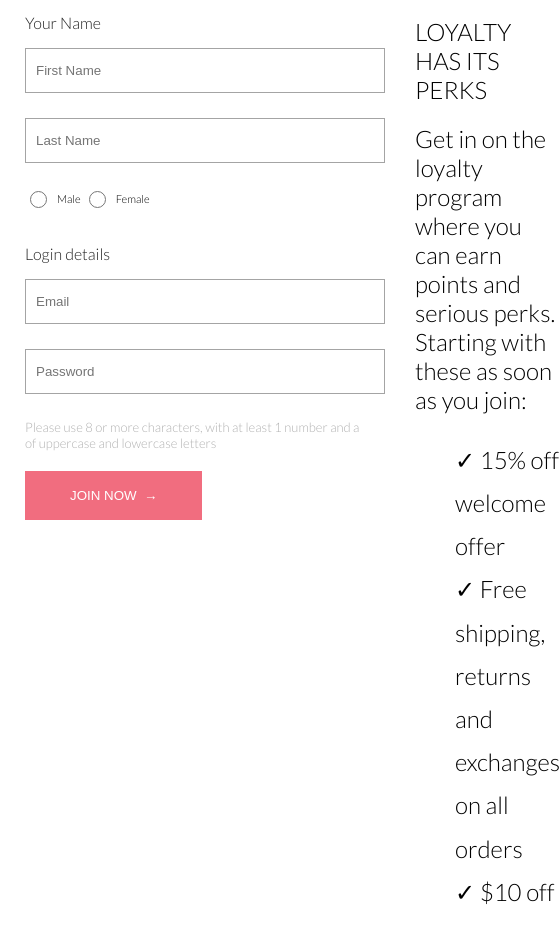
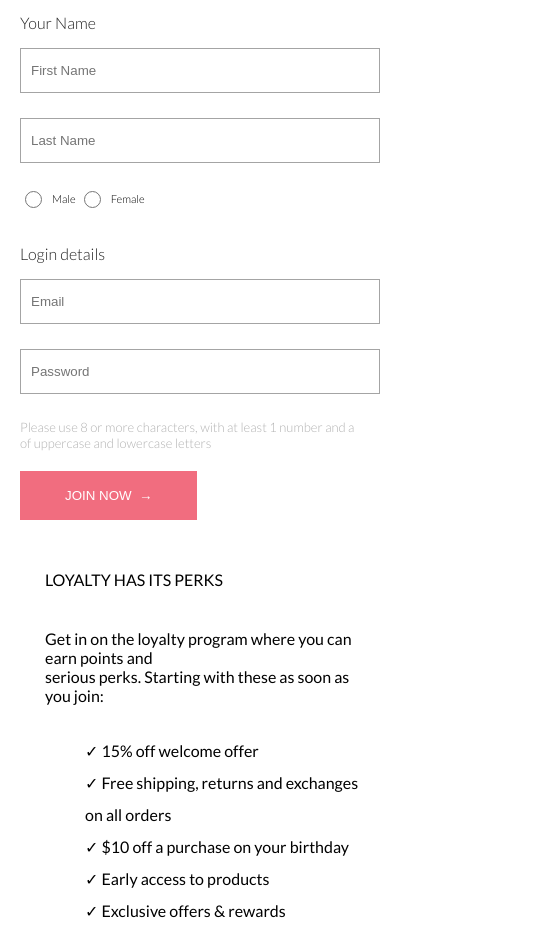
Before and after one commit to ZlidnyaMari/ShopGeek2, a plain HTML site: page registration.html in a window 390 px wide. Shown: the part 172-1100 px from the top of the page, 560 px wide, since content can reach past the window. Drawn offline with Linux system fonts and the light colour scheme.

Commit message:
Адаптив регистрация

```diff
--- a/style/style.scss
+++ b/style/style.scss
@@ -115,6 +115,21 @@ body {
       padding: 0;
       margin: 90px;
     }
+    .registration-info {
+      & h2 {
+          @include font (normal, normal, 16px, #000000);
+          margin-top: 50px;
+          margin-bottom: 40px;
+      }
+      & p {
+          @include font (normal, normal, 16px, #000000);
+      }
+      & ul {
+          @include font (normal, normal, 16px, #000000);
+          margin-top: 30px;
+          line-height: 2;
+      }
+  }
   }
 @media(max-width:730px) {
     .promo {
@@ -173,7 +188,12 @@ body {
      align-items: center;
     }
     .cart-button a {
-      margin-right: 10px;
+      margin-right: 5px;
+    }
+    .registration {
+      flex-direction: column;
+      justify-content: center;
+      align-items: center;
     }
 }
 @media(max-width: 570px) {
@@ -211,4 +231,8 @@ body {
       width: 300px;
       min-height: 380px;
     }
+    .cart-button-btn {
+      padding: 10px 15px;
+      font-size: 13px;
   }
+}
```
Also changed, not shown: style/style.css, 1 other file.
